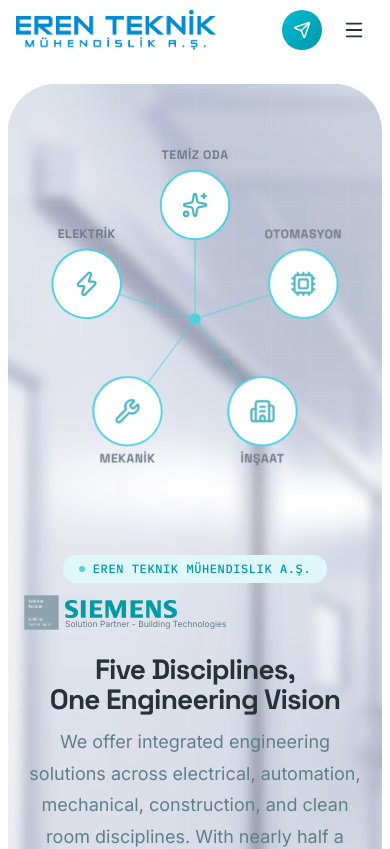
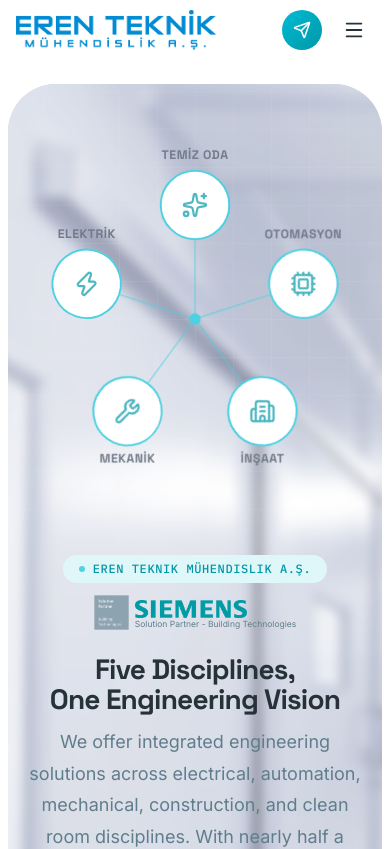
Before and after one commit to ahmeren05/etweb, a Next.js app: page /en in a window 390 px wide. Shown: the top 849 px of the page. Built offline with nearby package versions, Linux system fonts and the light colour scheme.

Commit message:
Center Siemens emblem on mobile layout

```diff
--- a/src/components/Hero/Hero.module.css
+++ b/src/components/Hero/Hero.module.css
@@ -356,6 +356,10 @@
     justify-content: center;
   }
 
+  .siemensEmblemInline {
+    justify-content: center;
+  }
+
   .heroVisual {
     min-height: 360px;
     order: -1;
```
